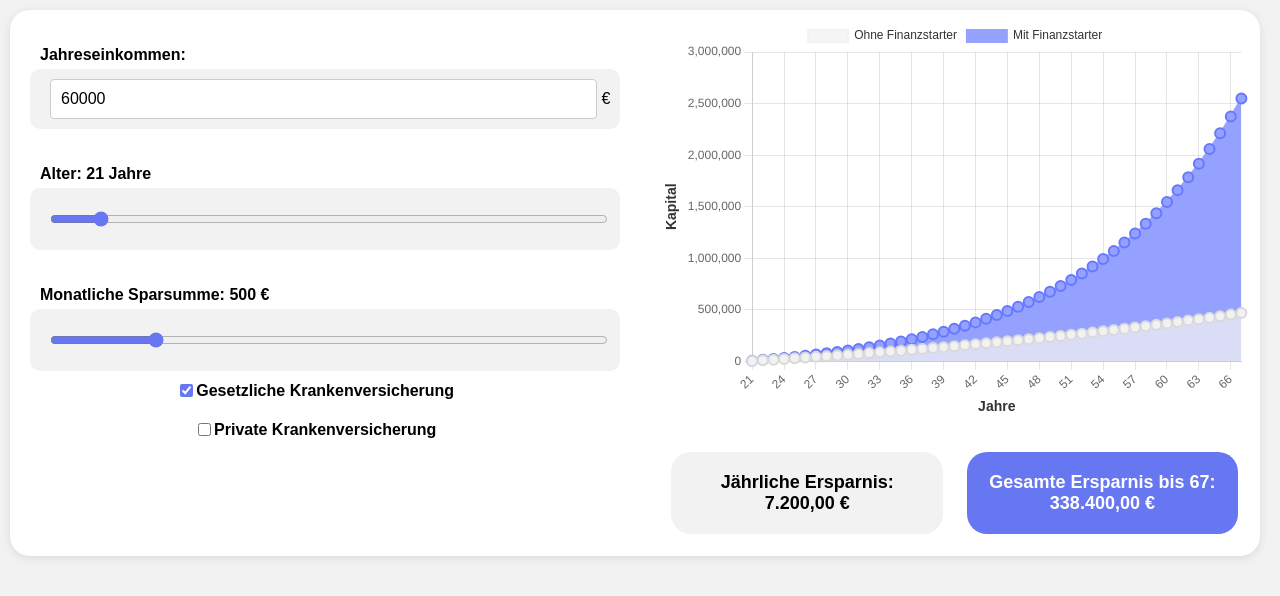
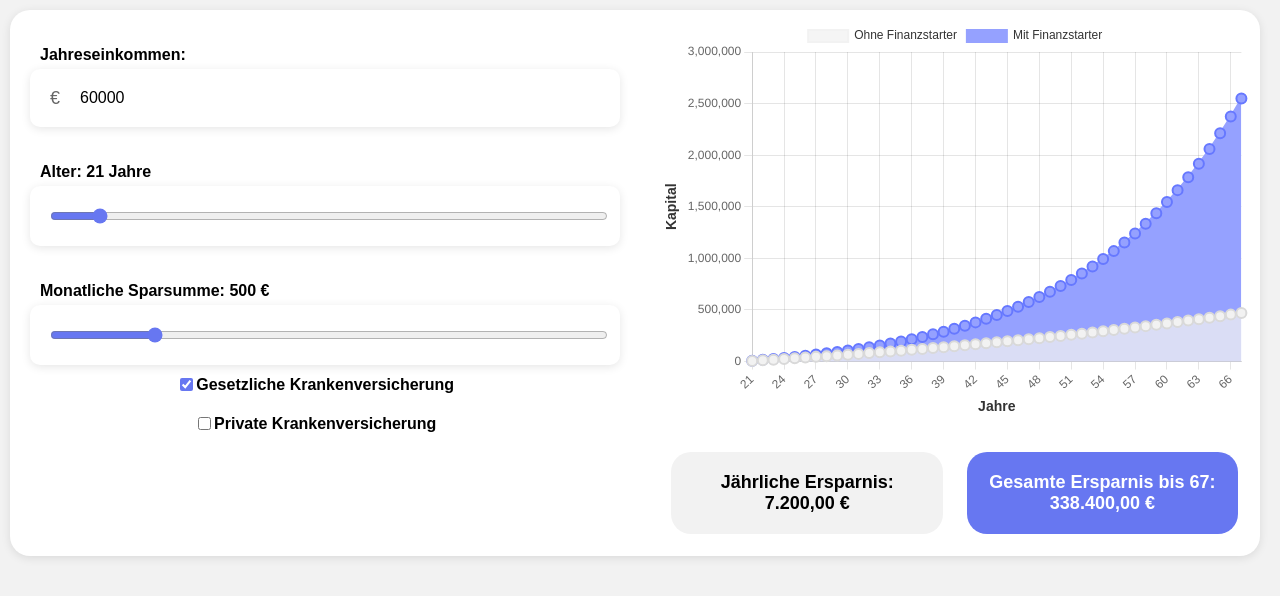
Before and after one commit to EinMario/finanzcheck, a plain HTML site: page index.html in a window 1280 px wide. Drawn offline with nearby package versions, Linux system fonts and the light colour scheme.

Commit message:
jahresinput

```diff
--- a/index.html
+++ b/index.html
@@ -69,26 +69,31 @@
         .input-field {
             display: flex;
             align-items: center;
-            background-color: #f2f2f2;
+            background-color: #ffffff;
             padding: 10px;
             border-radius: 10px;
+            box-shadow: 0 2px 10px rgba(0, 0, 0, 0.1);
         }
 
         .input-field__input {
             flex: 1;
             padding: 10px;
-            border: 1px solid #ccc;
+            border: none;
             border-radius: 4px;
             font-size: 16px;
             margin-left: 10px;
+            background-color: transparent;
+        }
+
+        .input-field__input:focus {
+            outline: none;
+            box-shadow: none;
         }
 
         .input-field__icon {
-            background-color: #e0e0e0;
-            padding: 10px;
-            border-radius: 10px 0 0 10px;
-            font-size: 16px;
+            font-size: 18px;
             color: #666;
+            margin-left: 10px;
         }
 
         .input-field__error {
@@ -121,7 +126,7 @@
         }
 
         .button--primary:hover {
-            background-color: #6777f1;
+            background-color: #5566cc;
         }
 
         .checkbox-label {
@@ -262,9 +267,9 @@
                             <label class="input col">
                                 <p class="input__title">Jahreseinkommen:</p>
                                 <div class="input-field row">
+                                    <span class="input-field__icon">€</span>
                                     <input type="text" class="input-field__input" id="income" value="60000"
                                         oninput="validateIncomeInput(this); calculate();" />
-                                    <span class="input-field__hint">&nbsp;€</span>
                                 </div>
                                 <p class="error-message" id="incomeError">Bitte geben Sie eine gültige Zahl ein.</p>
                             </label>
```
